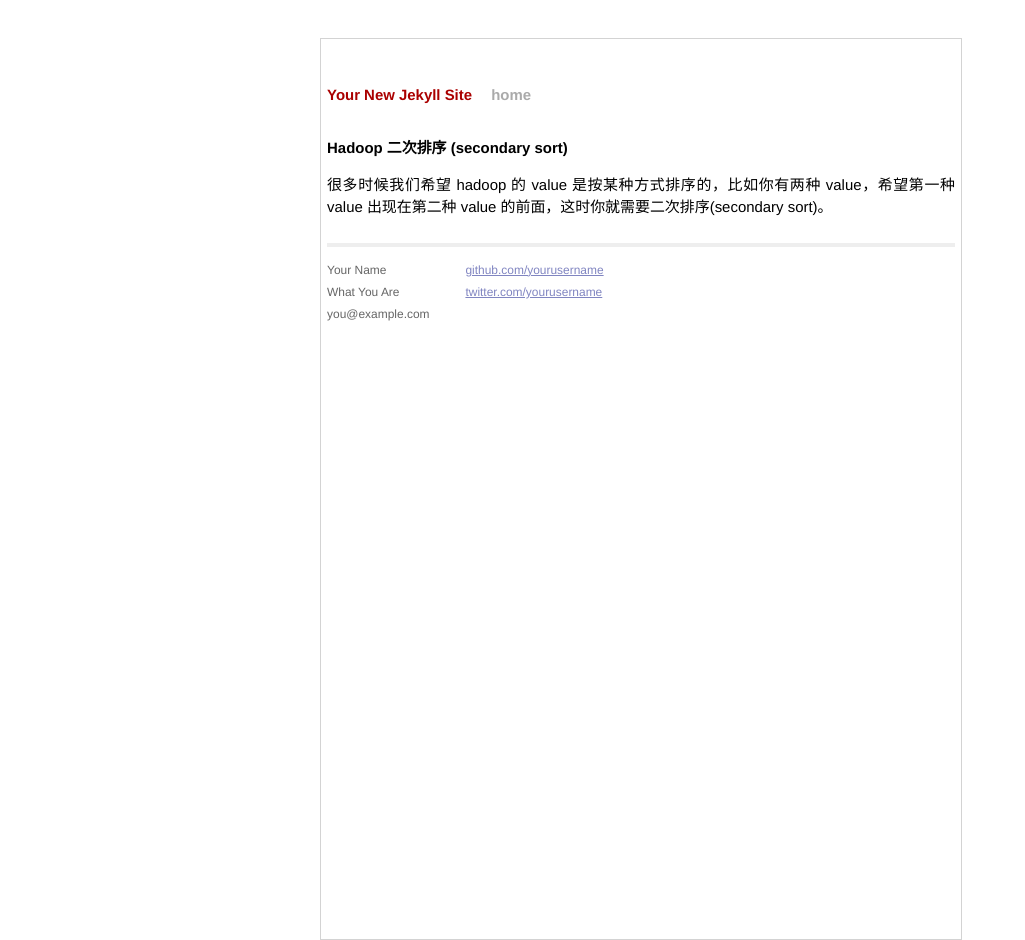
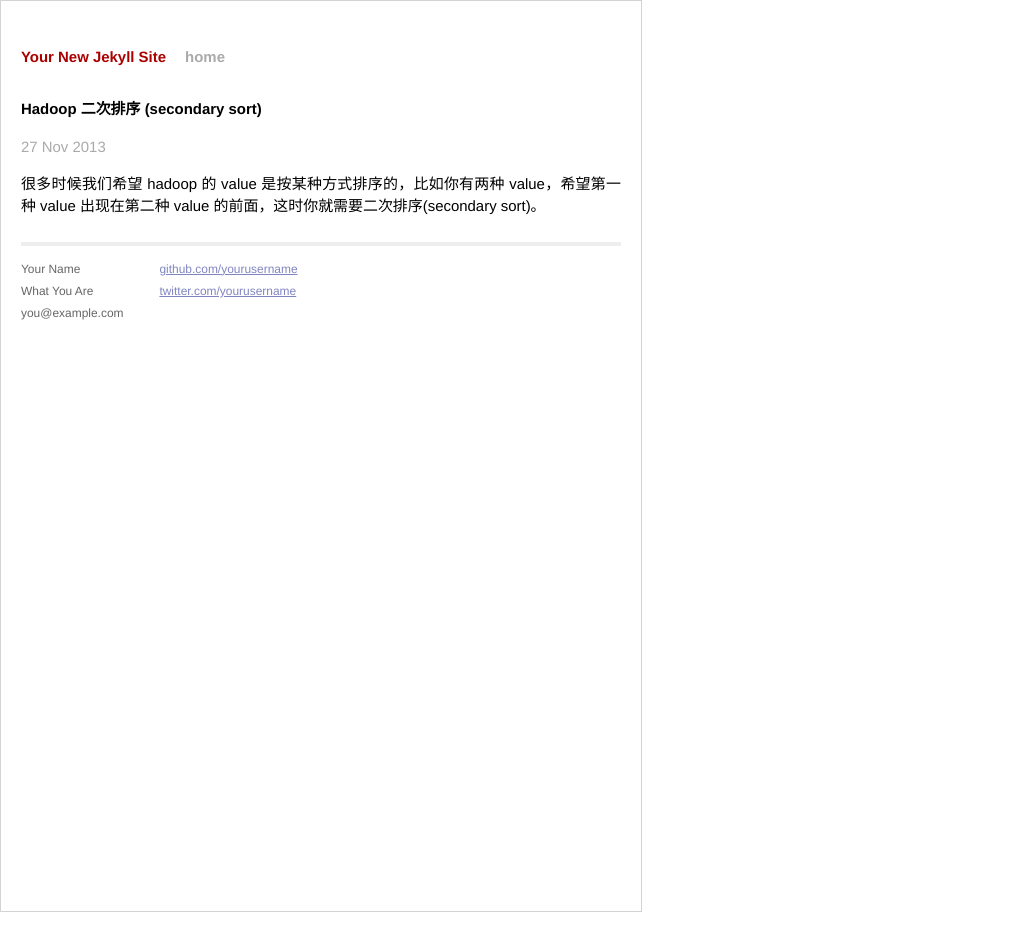
Before and after one commit to chenrushan/chenrushan.github.io, a Jekyll site: the page built from _posts/2013-11-27-hadoop-secondary-sort.markdown, in a window 1280 px wide. Shown: the whole page, without its empty margins (0-1025 px from the left). Built offline with Jekyll 4.4.1, drawn with Linux system fonts in a browser that asks for light colours; Markdown is read by kramdown in place of the engine named in the settings; after the commit the page ends 912 px from its top, so only the background shows below that.

Commit message:
fail to center page

```diff
--- a/_posts/2013-11-27-hadoop-secondary-sort.markdown
+++ b/_posts/2013-11-27-hadoop-secondary-sort.markdown
@@ -1,8 +1,6 @@
 ---
-layout: default
-title: Hadoop secondary sort
+layout: post
+title: Hadoop 二次排序 (secondary sort)
 ---
 
-# Hadoop 二次排序 (secondary sort)
-
 很多时候我们希望 hadoop 的 value 是按某种方式排序的，比如你有两种 value，希望第一种 value 出现在第二种 value 的前面，这时你就需要二次排序(secondary sort)。
--- a/css/main.css
+++ b/css/main.css
@@ -20,10 +20,9 @@ body {
   font-size: small;
   text-align: center;
 
-  /* the following config centers the post and give it a border */
+  width: 600px;
+  padding: 0px 20px 10px 20px;
   border: 1px solid LightGrey;
-  width: 50%;
-  margin: 3% 25% 5% 25%;
 }
 
 h1, h2, h3, h4, h5, h6 {
@@ -65,7 +64,6 @@ a:visited { color: #a0a; }
 .site {
   font-size: 115%;
   text-align: justify;
-  width: 42em;
   margin: 3em auto 2em;
   line-height: 1.5em;
 }
```
